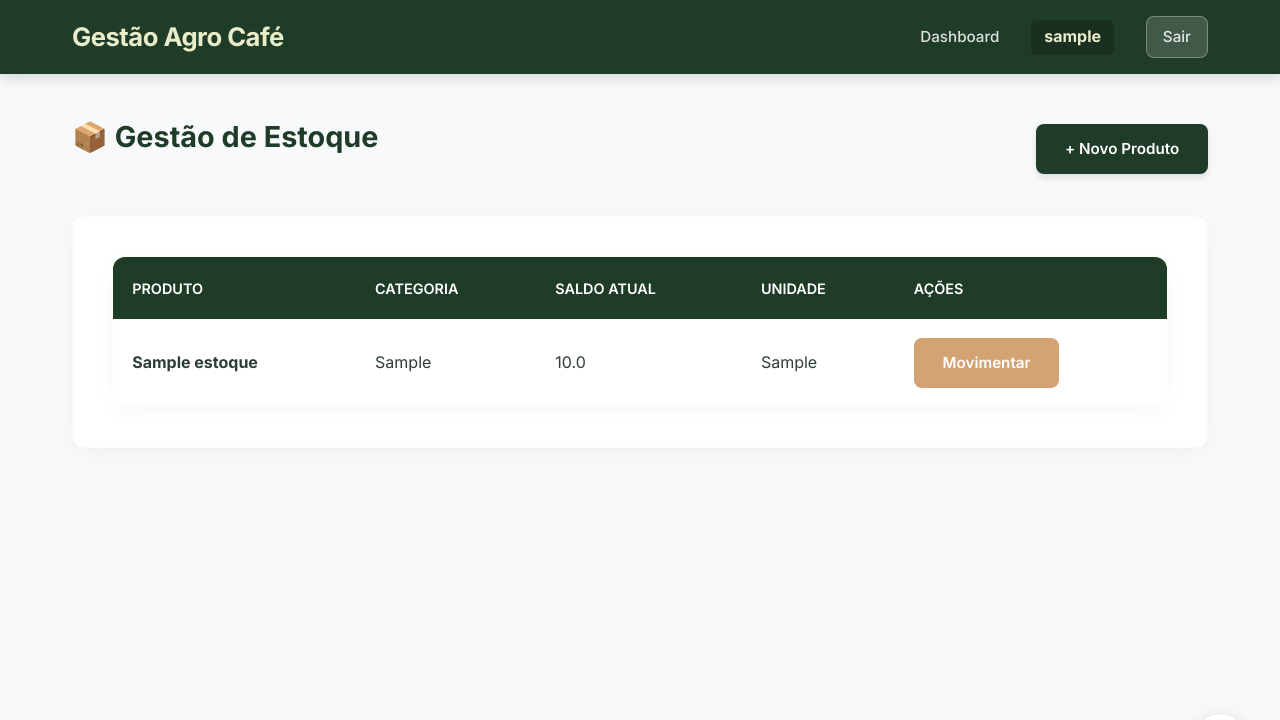
After one commit to PaulinhoProjects/sytem, a Flask app: page /estoque/ in a window 1280 px wide. The commit adds this page. Shown: the top 720 px of the page. Run offline with Flask 3, Linux system fonts and the light colour scheme; a user stored in the database is signed in; tables that the repository leaves empty hold one stand-in row (values such as "Sample post").

Commit message:
feat: Adicionar modulos de Estoque e Pulverizacao (SaaS Level)

```diff
--- a/app.py
+++ b/app.py
@@ -28,12 +28,16 @@ def create_app(config_name='development'):
     from routes.lavoura import lavoura_bp
     from routes.producao import producao_bp
     from routes.alertas import alertas_bp
+    from routes.estoque import estoque_bp
+    from routes.pulverizacao import pulverizacao_bp
 
     app.register_blueprint(auth_bp, url_prefix='/auth')
     app.register_blueprint(producer_bp, url_prefix='/produtor')
     app.register_blueprint(lavoura_bp)
     app.register_blueprint(producao_bp)
     app.register_blueprint(alertas_bp, url_prefix='/alertas')
+    app.register_blueprint(estoque_bp)
+    app.register_blueprint(pulverizacao_bp)
 
     @app.route('/')
     @login_required
--- /dev/null
+++ b/routes/estoque.py
@@ -0,0 +1,80 @@
+from flask import Blueprint, render_template, request, redirect, url_for, flash
+from flask_login import login_required, current_user
+from models import db
+from models_estoque import ProdutoEstoque, MovimentacaoEstoque
+
+estoque_bp = Blueprint('estoque', __name__, url_prefix='/estoque')
+
+@estoque_bp.route('/')
+@login_required
+def listar():
+    produtos = ProdutoEstoque.query.all()
+    return render_template('estoque/listar.html', produtos=produtos)
+
+@estoque_bp.route('/novo', methods=['GET', 'POST'])
+@login_required
+def novo():
+    if request.method == 'POST':
+        nome = request.form.get('nome')
+        categoria = request.form.get('categoria')
+        quantidade = float(request.form.get('quantidade', 0))
+        unidade = request.form.get('unidade_medida')
+        preco = float(request.form.get('preco_unitario', 0))
+
+        produto = ProdutoEstoque(
+            nome=nome,
+            categoria=categoria,
+            quantidade_atual=quantidade,
+            unidade_medida=unidade,
+            preco_unitario=preco,
+            usuario_id=current_user.id
+        )
+        db.session.add(produto)
+
+        # Cria movimentação inicial
+        if quantidade > 0:
+            mov = MovimentacaoEstoque(
+                produto=produto,
+                tipo='ENTRADA',
+                quantidade=quantidade,
+                observacao='Saldo Inicial',
+                usuario_id=current_user.id
+            )
+            db.session.add(mov)
+
+        db.session.commit()
+        flash('Produto cadastrado no estoque!', 'success')
+        return redirect(url_for('estoque.listar'))
+    return render_template('estoque/novo.html')
+
+@estoque_bp.route('/movimentar/<int:id>', methods=['GET', 'POST'])
+@login_required
+def movimentar(id):
+    produto = ProdutoEstoque.query.get_or_404(id)
+    if request.method == 'POST':
+        tipo = request.form.get('tipo')
+        quantidade = float(request.form.get('quantidade'))
+        obs = request.form.get('observacao')
+
+        if tipo == 'SAIDA' and quantidade > produto.quantidade_atual:
+            flash('Estoque insuficiente!', 'danger')
+            return redirect(url_for('estoque.movimentar', id=id))
+
+        mov = MovimentacaoEstoque(
+            produto_id=id,
+            tipo=tipo,
+            quantidade=quantidade,
+            observacao=obs,
+            usuario_id=current_user.id
+        )
+
+        if tipo == 'ENTRADA':
+            produto.quantidade_atual += quantidade
+        else:
+            produto.quantidade_atual -= quantidade
+
+        db.session.add(mov)
+        db.session.commit()
+        flash('Movimentação registrada!', 'success')
+        return redirect(url_for('estoque.listar'))
+    return render_template('estoque/movimentar.html', produto=produto)
--- a/templates/base.html
+++ b/templates/base.html
@@ -30,6 +30,8 @@
                         <a href="{{ url_for('producer.list_producers') }}">Produtores</a>
                         <a href="{{ url_for('lavoura.list_lavouras') }}">Lavouras</a>
                         <a href="{{ url_for('producao.listar_producao') }}">Produção</a>
+                        <a href="{{ url_for('estoque.listar') }}">📦 Estoque</a>
+                        <a href="{{ url_for('pulverizacao.listar') }}">💊 Pulverização</a>
                         <a href="{{ url_for('relatorios') }}">Relatórios Gerenciais</a>
                         <a href="{{ url_for('alertas.dashboard_agronomico') }}" style="color: var(--secondary)">🧠 Controle A.I.</a>
                         <a href="{{ url_for('producer.register_producer') }}">Novos Vínculos</a>
--- /dev/null
+++ b/templates/estoque/listar.html
@@ -0,0 +1,38 @@
+{% extends "base.html" %}
+{% block content %}
+<div class="grid">
+    <div class="flex-between">
+        <h2>📦 Gestão de Estoque</h2>
+        <a href="{{ url_for('estoque.novo') }}" class="btn btn-primary">+ Novo Produto</a>
+    </div>
+
+    <div class="card">
+        <div class="table-responsive">
+            <table class="table">
+                <thead>
+                    <tr>
+                        <th>Produto</th>
+                        <th>Categoria</th>
+                        <th>Saldo Atual</th>
+                        <th>Unidade</th>
+                        <th>Ações</th>
+                    </tr>
+                </thead>
+                <tbody>
+                    {% for p in produtos %}
+                    <tr>
+                        <td><strong>{{ p.nome }}</strong></td>
+                        <td>{{ p.categoria }}</td>
+                        <td>{{ p.quantidade_atual }}</td>
+                        <td>{{ p.unidade_medida }}</td>
+                        <td>
+                            <a href="{{ url_for('estoque.movimentar', id=p.id) }}" class="btn btn-secondary btn-sm">Movimentar</a>
+                        </td>
+                    </tr>
+                    {% endfor %}
+                </tbody>
+            </table>
+        </div>
+    </div>
+</div>
+{% endblock %}
```
Also changed, not shown: models_estoque.py (added, +25 -0 lines), models_pulverizacao.py (added, +26 -0 lines), routes/pulverizacao.py (added, +50 -0 lines), templates/pulverizacao/nova.html (added, +41 -0 lines).
